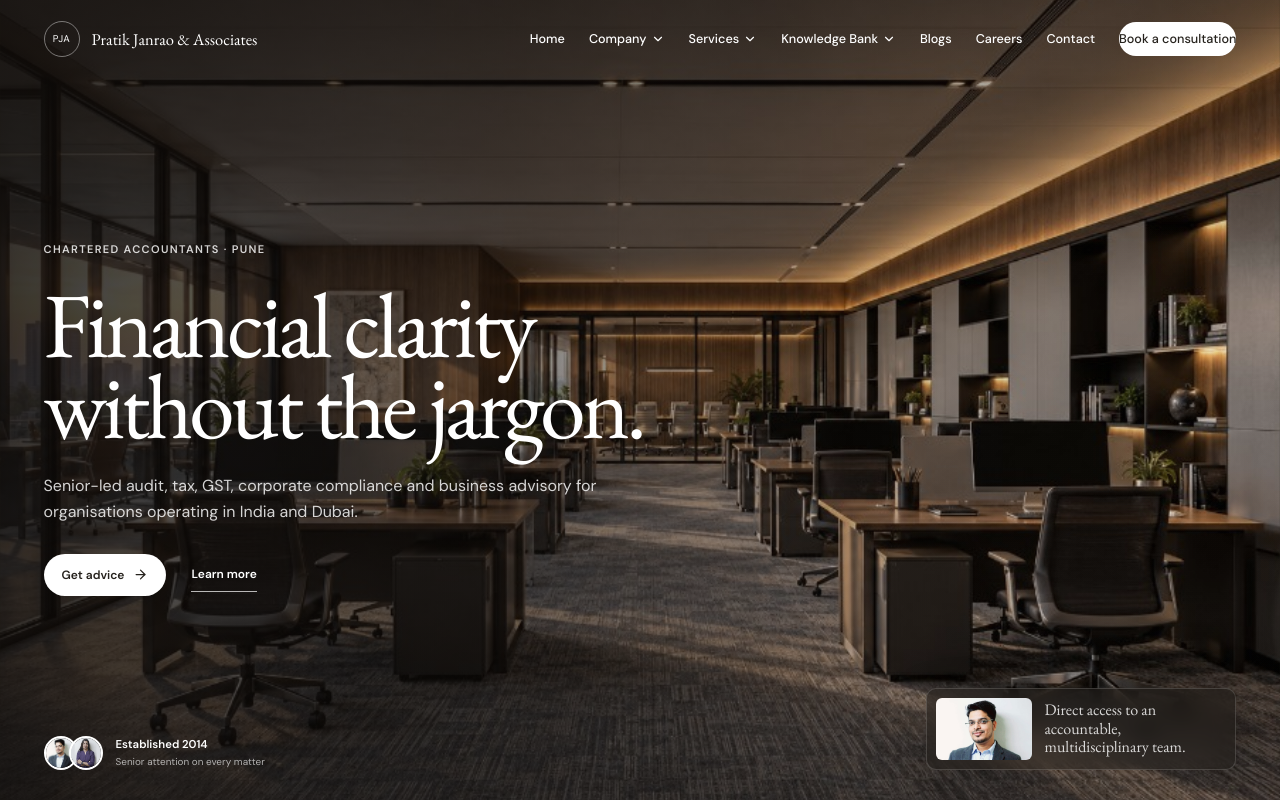
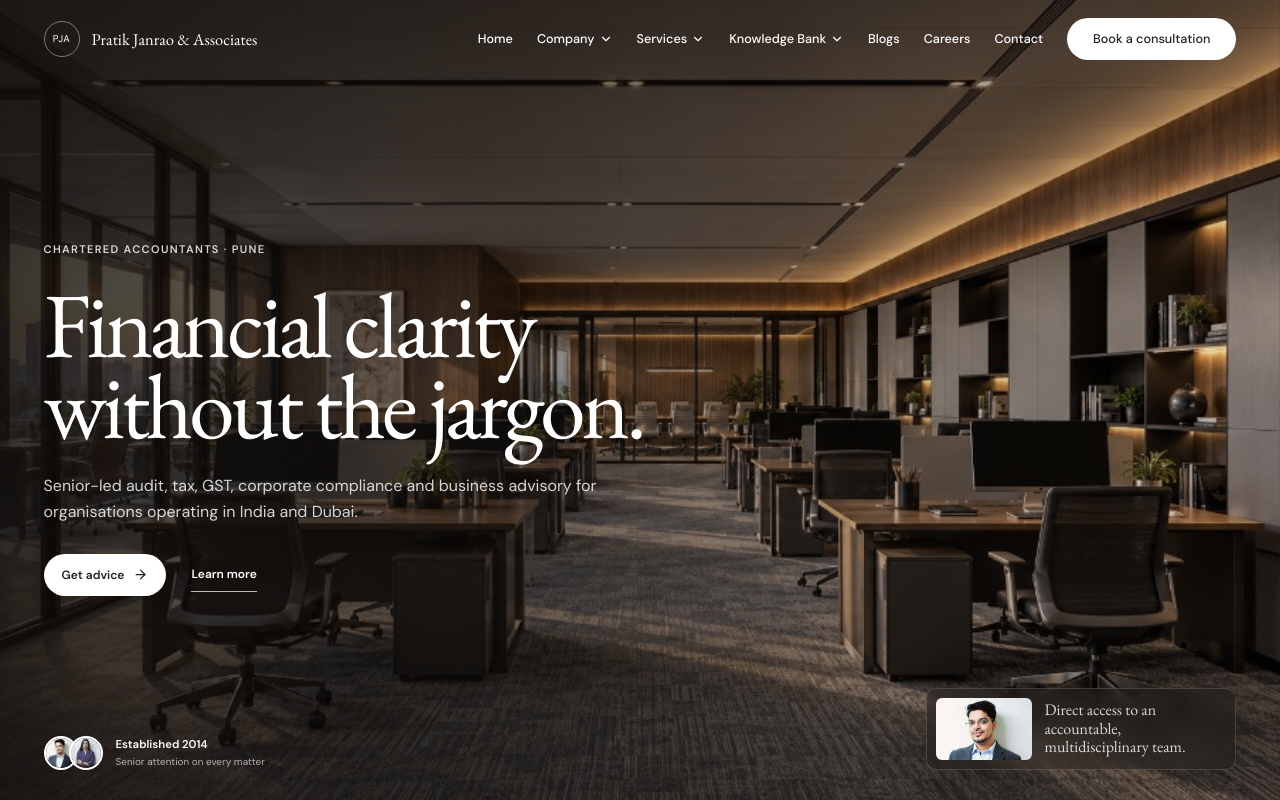
Before and after one commit to comlabs-technologies/ca-pratik-janrao, a Next.js app: page / in a window 1280 px wide. Shown: the top 800 px of the page. Built offline with nearby package versions, Linux system fonts and the light colour scheme.

Commit message:
Fix nav CTA padding overridden by desktop nav link styles
Exclude .nav-cta from desktop-nav text link padding so the pill
padding applies. Set explicit padding on desktop and mobile menu CTAs.

```diff
--- a/app/globals.css
+++ b/app/globals.css
@@ -26,11 +26,12 @@ h1,h2,h3,blockquote { text-wrap:balance; }
 .nav-links>a:not(.nav-cta) { position:relative; padding:8px 0; }
 .nav-links>a:not(.nav-cta)::after { content:""; position:absolute; left:0; right:100%; bottom:3px; height:1px; background:currentColor; transition:right .24s var(--ease); }
 .nav-links>a:not(.nav-cta):hover::after { right:0; }
-.nav-cta { padding:12px 24px; border-radius:999px; background:white; color:var(--ink); transition:transform .2s var(--ease),box-shadow .2s; }
+.nav-cta { padding:12px 26px; border-radius:999px; background:white; color:var(--ink); transition:transform .2s var(--ease),box-shadow .2s; }
+.desktop-nav>a.nav-cta { padding:12px 26px; }
 .nav-cta:hover { transform:translateY(-2px); box-shadow:0 8px 20px rgba(0,0,0,.16); }
 .nav-cta:active { transform:scale(.97); }
 .desktop-nav { display:flex; align-items:center; gap:24px; font-size:.79rem; font-weight:500; }
-.desktop-nav>a,.nav-dropdown-trigger { position:relative; padding:8px 0; display:inline-flex; align-items:center; gap:4px; }
+.desktop-nav>a:not(.nav-cta),.nav-dropdown-trigger { position:relative; padding:8px 0; display:inline-flex; align-items:center; gap:4px; }
 .desktop-nav>a:not(.nav-cta)::after,.nav-dropdown-trigger::after { content:""; position:absolute; left:0; right:100%; bottom:3px; height:1px; background:currentColor; transition:right .24s var(--ease); }
 .desktop-nav>a:not(.nav-cta):hover::after,.nav-dropdown:hover .nav-dropdown-trigger::after { right:0; }
 .nav-dropdown { position:relative; }
@@ -316,7 +317,7 @@ footer { position:relative; overflow:hidden; padding:68px var(--edge) 26px; back
   .mobile-nav-submenu { display:grid; gap:0; padding:8px 0 12px; }
   .mobile-nav-submenu a { min-height:44px; padding:10px 0 10px 12px; display:flex; align-items:center; border-bottom:1px solid rgba(255,255,255,.08); color:rgba(255,255,255,.78); font-size:.92rem; line-height:1.35; }
   .mobile-nav-subgroup p { margin:12px 0 4px; padding-left:12px; color:rgba(255,255,255,.45); font-size:.64rem; font-weight:600; letter-spacing:.1em; text-transform:uppercase; }
-  .mobile-nav-panel .nav-cta { margin-top:24px; min-height:50px; width:100%; display:flex; align-items:center; justify-content:center; }
+  .mobile-nav-panel .nav-cta { margin-top:24px; min-height:50px; width:100%; padding:14px 26px; display:flex; align-items:center; justify-content:center; }
   .mobile-nav-footer { margin-top:auto; padding-top:28px; flex-wrap:wrap; gap:8px 16px; justify-content:space-between; color:rgba(255,255,255,.55); font-size:.68rem; }
   .value-grid,.service-grid,.resource-grid { grid-template-columns:repeat(2,1fr); }
   .profile-layout,.service-detail-layout,.article-layout,.split-copy { grid-template-columns:1fr; }
```
